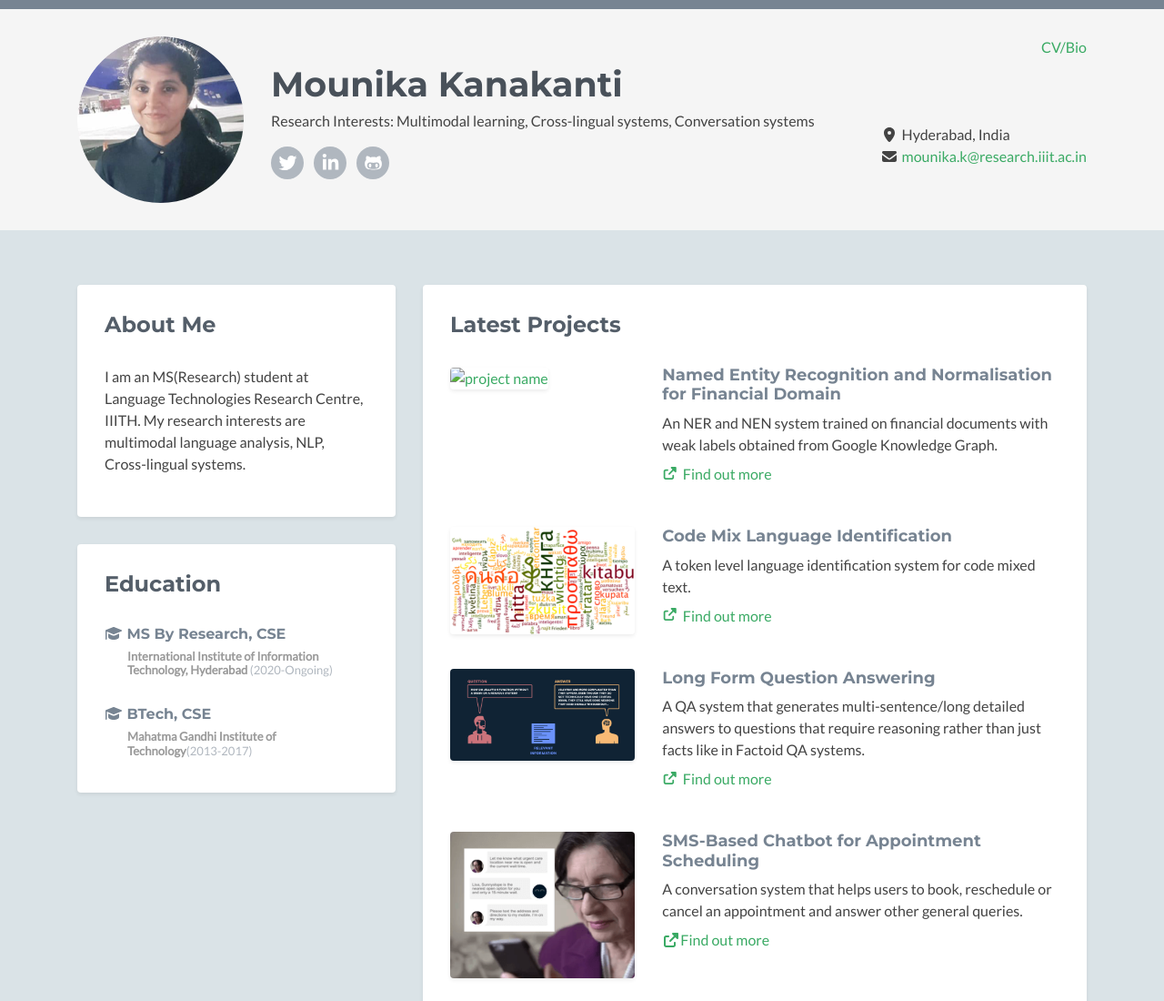
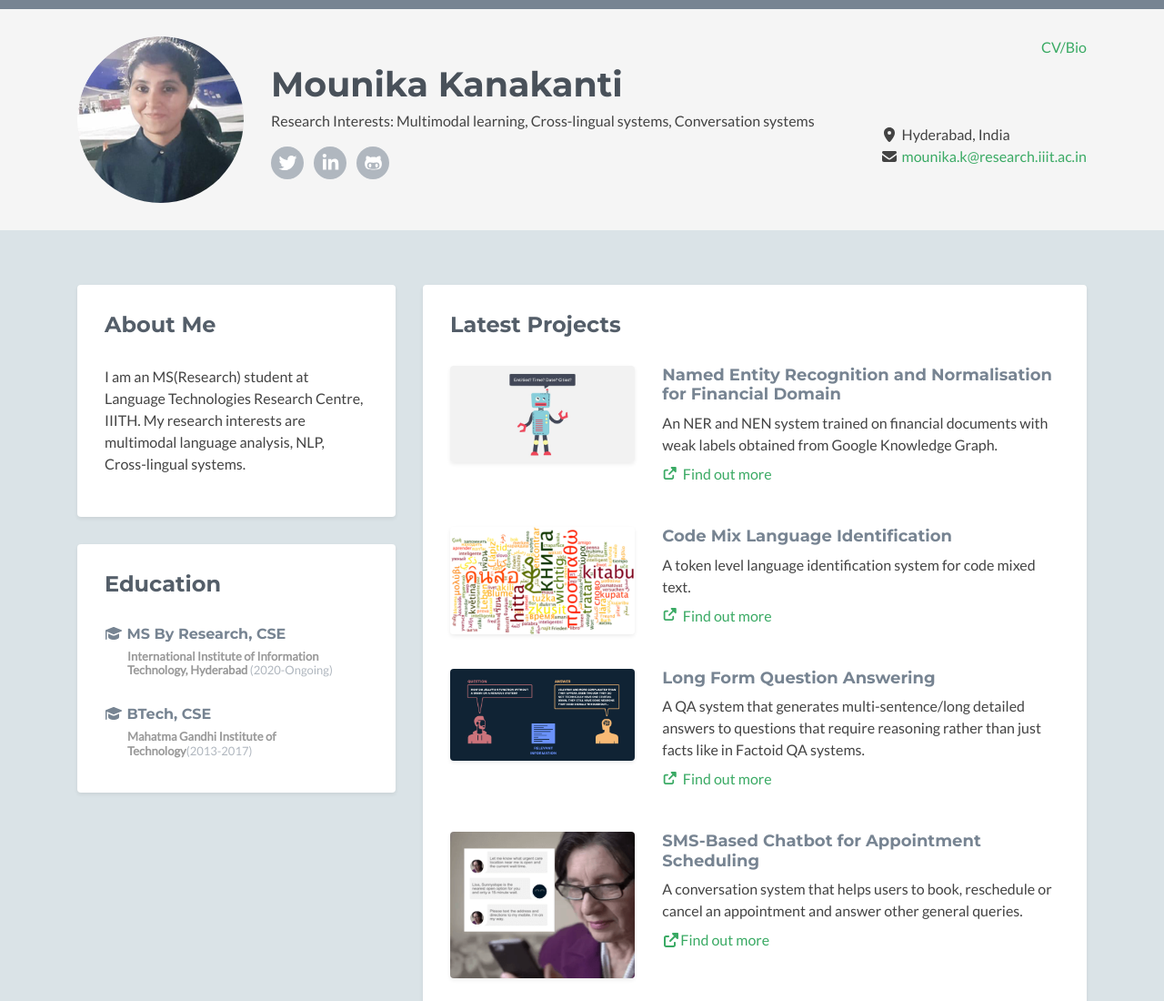
Before and after one commit to Mounika2405/mounika2405.github.io, a plain HTML site: page index.html in a window 1280 px wide. Shown: the top 1100 px of the page at 91% size. Drawn offline with nearby package versions, Linux system fonts and the light colour scheme; no server answers; some icons are missing.

Commit message:
Update index.html

```diff
--- a/index.html
+++ b/index.html
@@ -146,7 +146,7 @@
                             <!-- <hr class="divider" /> -->
                             <div class="item row">
                                 <a class="col-md-4 col-12" href="https://github.com/saiamrit/NER-and-NEN-in-finance-domain" target="_blank">
-                                <img class="img-fluid project-image rounded shadow-sm" src="assets/images/projects/ner-nen.png" alt="project name" />
+                                <img class="img-fluid project-image rounded shadow-sm" src="assets/images/projects/ner-nen.jpg" alt="project name" />
                                 </a>
                                 <div class="desc col-md-8 col-12">
                                     <h3 class="title"><a href="https://github.com/saiamrit/NER-and-NEN-in-finance-domain" target="_blank">Named Entity Recognition and Normalisation for Financial Domain</a></h3>
```
